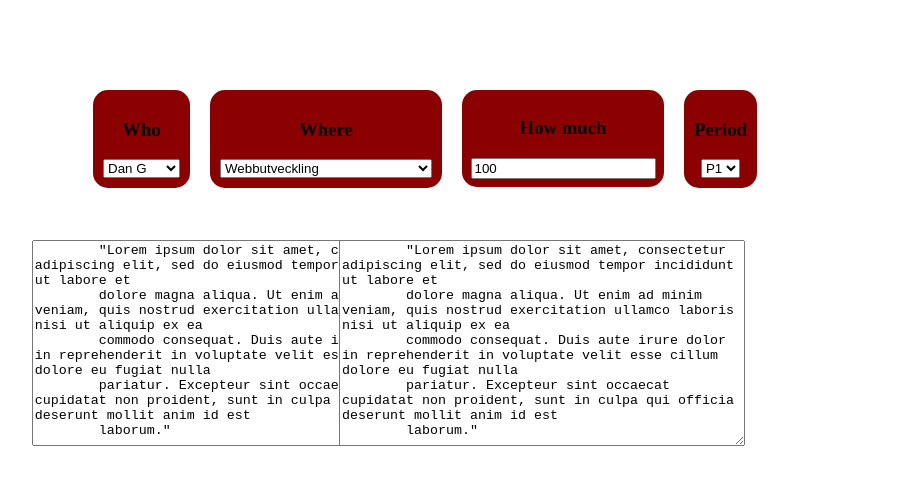
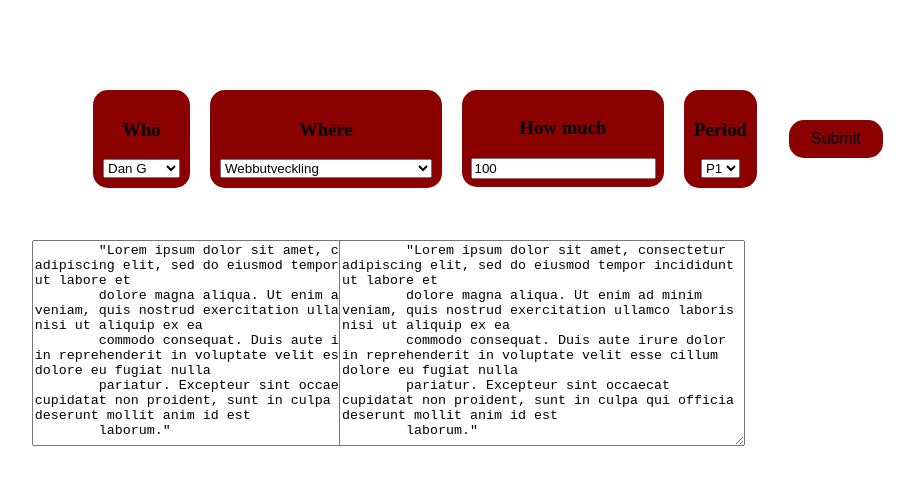
Before and after one commit to starckal/PROJEKT, a plain HTML site: page index.html in a window 1280 px wide. Shown: the whole page, without its empty margins (301-1215 px from the left). Drawn offline with nearby package versions, Linux system fonts and the light colour scheme.

Commit message:
added button

```diff
--- a/index.html
+++ b/index.html
@@ -41,6 +41,25 @@
             <option value="P4">P4</option>
     </select>
 </div>
+<style>
+    .button {
+      background-color: darkred;
+      border: none;
+      border-radius: 15px;
+      color: black;
+      padding: 10px 22px;
+      position: relative;
+      left: 20px;
+      text-align: center;
+      text-decoration: none;
+      display: inline-block;
+      font-size: 16px;
+      margin: 40px 2px;
+      cursor: pointer;
+    }
+    </style>
+<button class="button">Submit</button>
+
 </div>
 
 <textarea rows="4" cols="50" style="width: 400px; height: 200px; position: absolute; top: 30%; left: 26%;">
```
